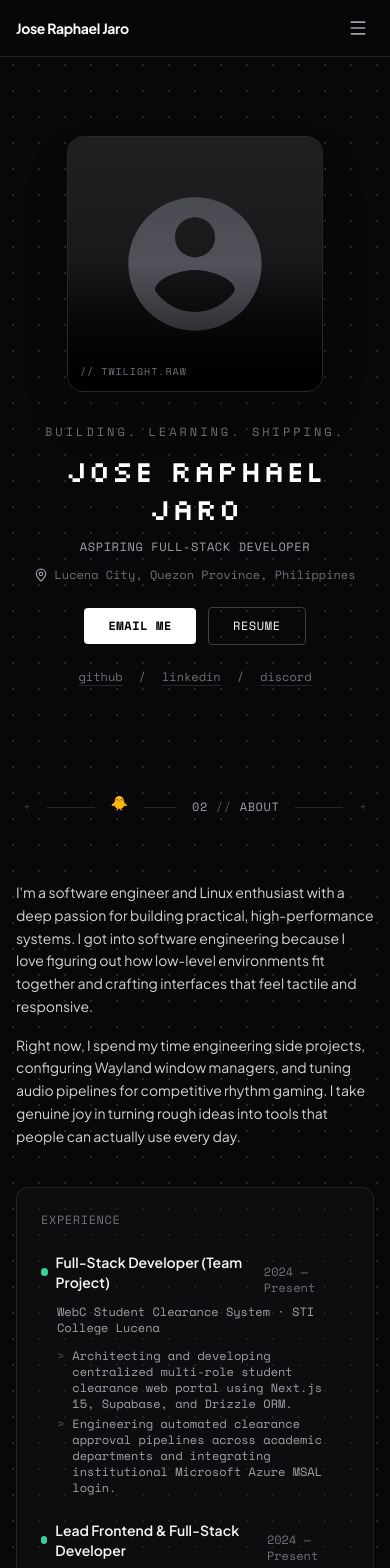
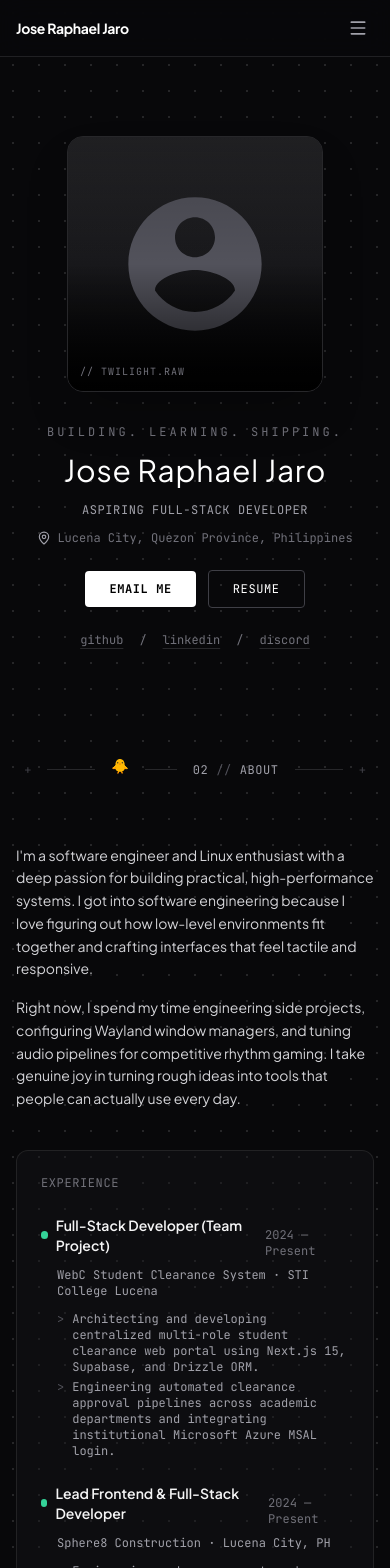
Before and after one commit to TwilightDust12/portfolio, a Next.js app: page / in a window 390 px wide. Shown: the top 1568 px of the page. Built offline with nearby package versions, Linux system fonts and the light colour scheme.

Commit message:
feat: add theme provider, accessible layout shell, and 404 page

```diff
--- a/src/app/layout.tsx
+++ b/src/app/layout.tsx
@@ -1,16 +1,9 @@
 import type { Metadata, Viewport } from "next";
-import { Silkscreen, Space_Mono, Plus_Jakarta_Sans } from "next/font/google";
+import { JetBrains_Mono, Plus_Jakarta_Sans, Noto_Sans_JP } from "next/font/google";
+import { ThemeProvider } from "@/components/providers/ThemeProvider";
 import "./globals.css";
 
-const silkscreen = Silkscreen({
-  weight: ["400", "700"],
-  subsets: ["latin"],
-  variable: "--font-pixel",
-  display: "swap",
-});
-
-const spaceMono = Space_Mono({
-  weight: ["400", "700"],
+const jetbrainsMono = JetBrains_Mono({
   subsets: ["latin"],
   variable: "--font-mono",
   display: "swap",
@@ -22,20 +15,29 @@ const plusJakarta = Plus_Jakarta_Sans({
   display: "swap",
 });
 
+const notoSansJP = Noto_Sans_JP({
+  subsets: ["latin"],
+  variable: "--font-jp",
+  display: "swap",
+});
+
 export const metadata: Metadata = {
-  title: "Twilight — Building. Learning. Shipping.",
-  description: "Personal portfolio, Linux desktop suites, low-latency audio tooling, and responsive web systems.",
-  authors: [{ name: "Twilight", url: "https://github.com/TwilightDust12" }],
-  keywords: ["Software Engineer", "Systems", "Linux", "Hyprland", "osu!", "TypeScript", "Next.js", "DevOps"],
+  title: "Jose Raphael Jaro (Twilight) | Aspiring Full-Stack Developer",
+  description:
+    "Personal portfolio of Jose Raphael Jaro (Twilight), Aspiring Full-Stack Developer & Systems Enthusiast in Lucena City, Philippines. Available for OJT / Internship opportunities.",
   openGraph: {
-    title: "Twilight — Software Engineer & Systems Tinkerer",
-    description: "Building. Learning. Shipping. Personal portfolio & systems showcase.",
+    title: "Jose Raphael Jaro (Twilight) | Aspiring Full-Stack Developer",
+    description:
+      "Personal portfolio of Jose Raphael Jaro (Twilight), Aspiring Full-Stack Developer & Systems Enthusiast in Lucena City, Philippines. Available for OJT / Internship opportunities.",
+    url: "https://twilightdust.dev",
+    siteName: "Jose Raphael Jaro Portfolio",
+    locale: "en_US",
     type: "website",
   },
 };
 
 export const viewport: Viewport = {
-  themeColor: "#08080a",
+  themeColor: "#11111b",
   width: "device-width",
   initialScale: 1,
 };
@@ -46,9 +48,19 @@ export default function RootLayout({
   children: React.ReactNode;
 }>) {
   return (
-    <html lang="en" className={`${silkscreen.variable} ${spaceMono.variable} ${plusJakarta.variable}`}>
-      <body className="bg-[#08080a] text-zinc-100 antialiased relative min-h-screen selection:bg-zinc-800 selection:text-white">
-        {children}
+    <html
+      lang="en"
+      suppressHydrationWarning
+      className={`${jetbrainsMono.variable} ${plusJakarta.variable} ${notoSansJP.variable}`}
+    >
+      <body className="antialiased relative min-h-screen">
+        <a
+          href="#main-content"
+          className="sr-only focus:not-sr-only focus:fixed focus:top-4 focus:left-4 z-50 px-4 py-2 bg-[#8839ef] text-white rounded-lg shadow-lg font-mono text-xs"
+        >
+          Skip to main content
+        </a>
+        <ThemeProvider>{children}</ThemeProvider>
       </body>
     </html>
   );
--- /dev/null
+++ b/src/app/not-found.tsx
@@ -0,0 +1,83 @@
+"use client";
+
+import Link from "next/link";
+
+export default function NotFound() {
+  return (
+    <main
+      id="main-content"
+      className="min-h-screen flex items-center justify-center p-6 dot-matrix-bg relative overflow-hidden"
+    >
+      {/* Background ambient accents */}
+      <div
+        className="absolute -top-32 -left-32 w-96 h-96 rounded-full bg-[#8839ef]/10 dark:bg-[#cba6f7]/10 blur-3xl pointer-events-none"
+        aria-hidden="true"
+      />
+      <div
+        className="absolute -bottom-32 -right-32 w-96 h-96 rounded-full bg-[#04a5e5]/10 dark:bg-[#89dceb]/10 blur-3xl pointer-events-none"
+        aria-hidden="true"
+      />
+
+      {/* Swiss-Japanese telemetry container */}
+      <div className="relative max-w-lg w-full border border-black/10 dark:border-white/10 bg-[var(--bg)]/80 backdrop-blur-md p-8 sm:p-10 shadow-2xl rounded-sm">
+        {/* Calipers / Corner brackets */}
+        <span
+          className="absolute -top-1 -left-1 font-mono text-xs text-[var(--accent-text)] select-none"
+          aria-hidden="true"
+        >
+          ┌
+        </span>
+        <span
+          className="absolute -top-1 -right-1 font-mono text-xs text-[var(--accent-text)] select-none"
+          aria-hidden="true"
+        >
+          ┐
+        </span>
+        <span
+          className="absolute -bottom-1 -left-1 font-mono text-xs text-[var(--accent-text)] select-none"
+          aria-hidden="true"
+        >
+          └
+        </span>
+        <span
+          className="absolute -bottom-1 -right-1 font-mono text-xs text-[var(--accent-text)] select-none"
+          aria-hidden="true"
+        >
+          ┘
+        </span>
+
+        {/* Japanese error tag & telemetry */}
+        <div className="flex items-center justify-between font-mono text-xs tracking-wider text-[var(--accent-text)] border-b border-black/10 dark:border-white/10 pb-3 mb-6">
+          <span className="font-semibold">[ERROR-404] // 虚無 (VOID)</span>
+          <span className="opacity-60 text-[10px]">SYS-SIG // 0x00000194</span>
+        </div>
+
+        {/* Main message */}
+        <div className="space-y-3 mb-8">
+          <h1 className="font-mono text-3xl sm:text-4xl font-bold tracking-tight text-[var(--ink)] lowercase">
+            transmission lost.
+          </h1>
+          <p className="font-sans text-sm sm:text-base text-[var(--ink)]/80 leading-relaxed">
+            The requested coordinate does not exist in this sector.
+          </p>
+        </div>
+
+        {/* Telemetry stamp */}
+        <div className="bg-black/[0.03] dark:bg-white/[0.03] border border-black/5 dark:border-white/5 rounded px-3 py-2 font-mono text-xs text-[var(--ink)]/60 mb-8 flex items-center justify-between">
+          <span>SECTOR // 13.9319° N, 121.6172° E</span>
+          <span className="text-[10px] uppercase tracking-wider text-[var(--accent-text)]">OFFLINE</span>
+        </div>
+
+        {/* Return home button */}
+        <div>
+          <Link
+            href="/"
+            className="btn-press inline-flex items-center justify-center px-5 py-2.5 rounded border border-[var(--accent-text)]/40 bg-[var(--accent-text)]/10 hover:bg-[var(--accent-text)]/20 text-[var(--accent-text)] font-mono text-xs font-medium tracking-wide transition-colors"
+          >
+            Return to Base Terminal ↖
+          </Link>
+        </div>
+      </div>
+    </main>
+  );
+}
--- /dev/null
+++ b/src/components/providers/ThemeProvider.tsx
@@ -0,0 +1,14 @@
+"use client";
+
+import * as React from "react";
+import { ThemeProvider as NextThemesProvider } from "next-themes";
+
+export function ThemeProvider({ children }: { children: React.ReactNode }) {
+  return (
+    <NextThemesProvider attribute="class" defaultTheme="dark" enableSystem>
+      {children}
+    </NextThemesProvider>
+  );
+}
+
+export default ThemeProvider;
```
